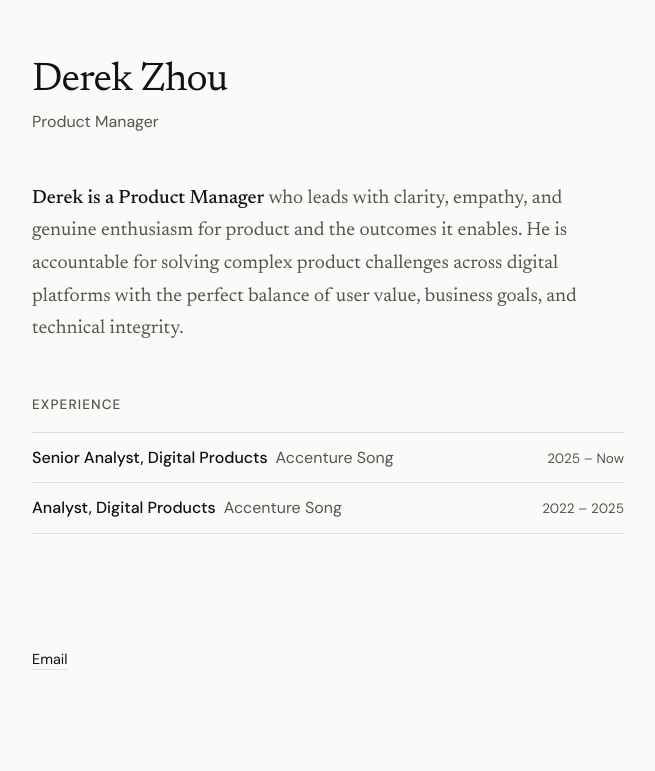
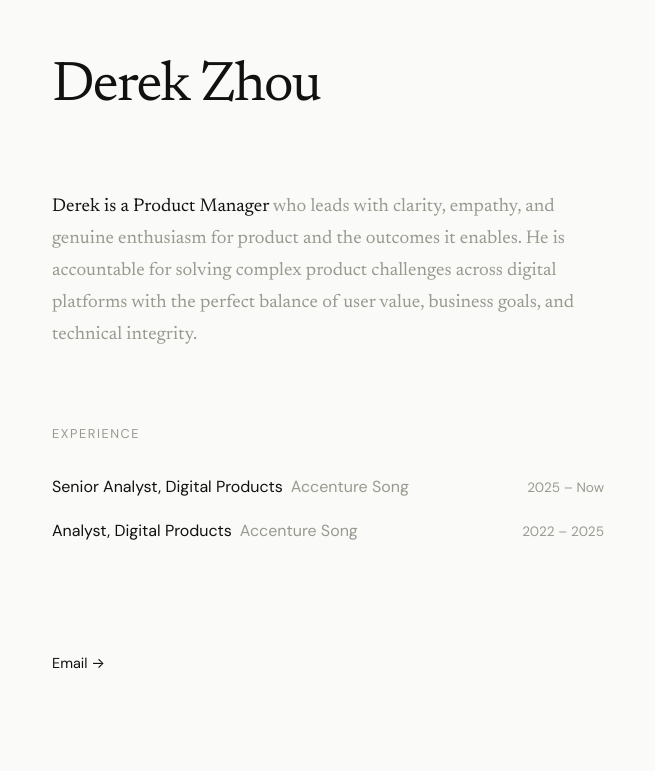
Before and after one commit to zoyuka/derekzhou.com, a plain HTML site: page index.html in a window 1280 px wide. Shown: the part 103-874 px from the top of the page, without its empty margins (312-967 px from the left). Before the commit the page ends 838 px from the top, so only its background shows below. Drawn offline with Linux system fonts and the light colour scheme.

Commit message:
update site

```diff
--- a/index.html
+++ b/index.html
@@ -11,12 +11,11 @@
 <body>
 
   <main>
-    <section data-reveal>
+    <section>
       <h1>Derek Zhou</h1>
-      <p class="role">Product Manager</p>
     </section>
 
-    <section data-reveal>
+    <section>
       <p class="bio">
         <strong>Derek is a Product Manager</strong>
         <span class="dimmed">who leads with clarity, empathy, and genuine enthusiasm
@@ -26,7 +25,7 @@
       </p>
     </section>
 
-    <section data-reveal>
+    <section>
       <h2>Experience</h2>
       <ul class="experience">
         <li>
@@ -43,8 +42,8 @@
     </section>
   </main>
 
-  <footer data-reveal>
-    <a href="#" id="email-link">Email</a>
+  <footer>
+    <a href="#" id="email-link">Email &rarr;</a>
   </footer>
 
   <script src="/site.js"></script>
--- a/site.js
+++ b/site.js
@@ -7,25 +7,3 @@
     link.href = 'mailto:' + user + '@' + domain;
   }
 })();
-
-/* Scroll reveal */
-(function () {
-  if (window.matchMedia('(prefers-reduced-motion: reduce)').matches) return;
-
-  var sections = document.querySelectorAll('[data-reveal]');
-  if (!sections.length) return;
-
-  var observer = new IntersectionObserver(function (entries) {
-    entries.forEach(function (entry) {
-      if (entry.isIntersecting) {
-        entry.target.classList.add('visible');
-        observer.unobserve(entry.target);
-      }
-    });
-  }, { threshold: 0.1 });
-
-  sections.forEach(function (section, i) {
-    section.style.transitionDelay = (i * 0.1) + 's';
-    observer.observe(section);
-  });
-})();
--- a/style.css
+++ b/style.css
@@ -44,20 +44,14 @@
 
   --color-bg: #fafaf8;
   --color-text: #111110;
-  --color-dimmed: #555550;
-  --color-border: #e0e0dc;
-  --color-link: #111110;
-  --color-link-hover: #555550;
+  --color-dimmed: #999990;
 }
 
 @media (prefers-color-scheme: dark) {
   :root {
     --color-bg: #111110;
-    --color-text: #fafaf8;
-    --color-dimmed: #a0a098;
-    --color-border: #2a2a28;
-    --color-link: #fafaf8;
-    --color-link-hover: #a0a098;
+    --color-text: #e8e8e4;
+    --color-dimmed: #706f6a;
   }
 }
 
@@ -73,6 +67,7 @@
 
 body {
   font-family: var(--font-sans);
+  font-size: 1rem;
   background: var(--color-bg);
   color: var(--color-text);
   cursor: crosshair;
@@ -86,52 +81,48 @@ body {
    ------------------------------------------------ */
 
 main {
-  max-width: 640px;
+  max-width: 600px;
   margin: 0 auto;
-  padding: 20vh 1.5rem 4rem;
+  padding: 20vh 1.5rem 6rem;
 }
 
-section {
-  margin-bottom: 3rem;
+section + section {
+  margin-top: 4.5rem;
 }
 
 /* ------------------------------------------------
-   Typography
+   Typography — three sizes only
    ------------------------------------------------ */
 
+/* 1. Name — large serif */
 h1 {
   font-family: var(--font-serif);
   font-weight: 400;
-  font-size: 2.5rem;
-  line-height: 1.2;
-  letter-spacing: -0.02em;
-  margin-bottom: 0.25rem;
+  font-size: 3.5rem;
+  line-height: 1.1;
+  letter-spacing: -0.03em;
 }
 
+/* 2. Section labels — small caps sans */
 h2 {
   font-family: var(--font-sans);
-  font-weight: 500;
-  font-size: 0.85rem;
+  font-weight: 400;
+  font-size: 0.8rem;
   text-transform: uppercase;
-  letter-spacing: 0.08em;
+  letter-spacing: 0.12em;
   color: var(--color-dimmed);
-  margin-bottom: 1rem;
+  margin-bottom: 1.25rem;
 }
 
-.role {
-  font-family: var(--font-sans);
-  font-size: 1rem;
-  color: var(--color-dimmed);
-}
-
+/* 3. Body — serif */
 .bio {
   font-family: var(--font-serif);
-  font-size: 1.2rem;
-  line-height: 1.7;
+  font-size: 1.15rem;
+  line-height: 1.75;
 }
 
 .bio strong {
-  font-weight: 700;
+  font-weight: 400;
   color: var(--color-text);
 }
 
@@ -152,20 +143,16 @@ h2 {
   flex-wrap: wrap;
   align-items: baseline;
   gap: 0.5rem;
-  padding: 0.75rem 0;
-  border-top: 1px solid var(--color-border);
-}
-
-.experience li:last-child {
-  border-bottom: 1px solid var(--color-border);
+  padding: 0.6rem 0;
 }
 
 .exp-title {
-  font-weight: 500;
+  font-size: 1rem;
 }
 
 .exp-place {
   color: var(--color-dimmed);
+  font-size: 1rem;
 }
 
 .exp-date {
@@ -176,51 +163,24 @@ h2 {
 }
 
 /* ------------------------------------------------
-   Footer
+   Footer / links
    ------------------------------------------------ */
 
 footer {
-  max-width: 640px;
+  max-width: 600px;
   margin: 0 auto;
-  padding: 0 1.5rem 4rem;
+  padding: 0 1.5rem 6rem;
 }
 
 footer a {
   font-family: var(--font-sans);
   font-size: 0.9rem;
-  color: var(--color-link);
+  color: var(--color-text);
   text-decoration: none;
-  border-bottom: 1px solid var(--color-border);
-  padding-bottom: 0.1em;
-  transition: color 0.2s, border-color 0.2s;
 }
 
 footer a:hover {
-  color: var(--color-link-hover);
-  border-color: var(--color-link-hover);
-}
-
-/* ------------------------------------------------
-   Scroll reveal
-   ------------------------------------------------ */
-
-[data-reveal] {
-  opacity: 0;
-  transform: translateY(20px);
-  transition: opacity 0.6s ease, transform 0.6s ease;
-}
-
-[data-reveal].visible {
-  opacity: 1;
-  transform: translateY(0);
-}
-
-@media (prefers-reduced-motion: reduce) {
-  [data-reveal] {
-    opacity: 1;
-    transform: none;
-    transition: none;
-  }
+  color: var(--color-dimmed);
 }
 
 /* ------------------------------------------------
@@ -233,16 +193,12 @@ footer a:hover {
   }
 
   h1 {
-    font-size: 2rem;
-  }
-
-  .bio {
-    font-size: 1.1rem;
+    font-size: 2.5rem;
   }
 
   .experience li {
     flex-direction: column;
-    gap: 0.15rem;
+    gap: 0.1rem;
   }
 
   .exp-date {
@@ -259,11 +215,6 @@ footer a:hover {
     display: none;
   }
 
-  [data-reveal] {
-    opacity: 1;
-    transform: none;
-  }
-
   body {
     cursor: default;
   }
```
